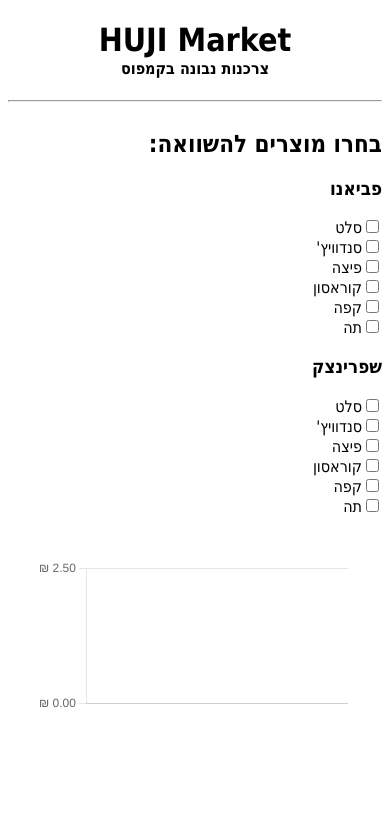
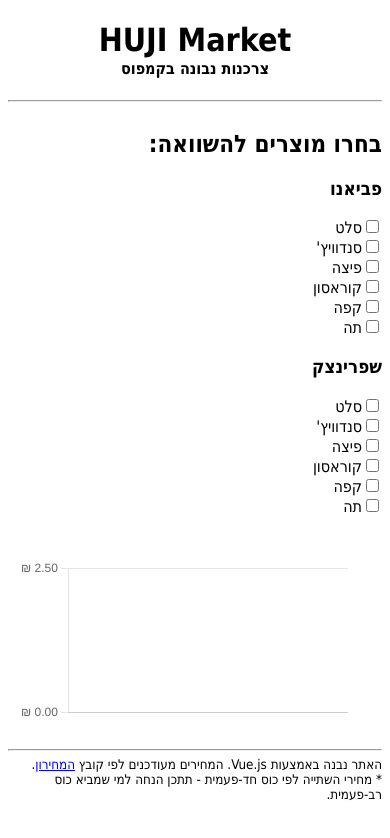
Before and after one commit to papadokolos/huji-market, a Vue app: page / in a window 390 px wide. Shown: the top 838 px of the page. Built offline with nearby package versions, Linux system fonts and the light colour scheme.

Commit message:
Improve mobile view, Line graph tooltip and footer

```diff
--- a/src/App.vue
+++ b/src/App.vue
@@ -168,7 +168,8 @@
     }
 ]
 
-// const fileURL = "https://docs.google.com/spreadsheets/d/e/2PACX-1vSZTY6XCi09QLEyikc8n4wWaunF-jj8eGCDkR-s7Bc8tm9ZzswI-vKV0CfUPJnbRzhUtxc_EJu1d89W/pub?output=csv"
+const fileURL = "https://docs.google.com/spreadsheets/d/e/2PACX-1vSZTY6XCi09QLEyikc8n4wWaunF-jj8eGCDkR-s7Bc8tm9ZzswI-vKV0CfUPJnbRzhUtxc_EJu1d89W/pub?output=csv"
+const fileURLHumanFriendly = fileURL.slice(0, -11)
 // Papa.parse(fileURL, {
 //     download: true,
 //     header: true,
@@ -212,9 +213,28 @@
       </div>
     </div>
   </main>
+
+  <footer>
+    <hr/>
+    <div>
+      האתר נבנה באמצעות Vue.js.
+      המחירים מעודכנים לפי קובץ
+      <a :href="fileURLHumanFriendly">המחירון</a>.
+      <br/>
+      * מחירי השתייה לפי כוס חד-פעמית - תתכן הנחה למי שמביא כוס רב-פעמית.
+    </div>
+  </footer>
 </template>
 
 <style scoped>
+
+footer {
+  margin-top: auto;
+  display: box;
+  direction: rtl;
+  font-size: smaller;
+  font-family: Tahoma, Verdana, Arial, Helvetica, sans-serif;
+}
 .title {
   direction: rtl;
   font-family: Tahoma, Verdana, Arial, Helvetica, sans-serif;
@@ -231,6 +251,7 @@
 
 .price-compare-container{
   display: flex;
+  flex-direction: column;
   /* flex-wrap: wrap; */
   justify-content: center;
   direction: rtl;
@@ -246,19 +267,17 @@
   position: relative;
   margin-left: 1vh;
   margin-right: 4vh;
-  height: 80vh;
-  width: 80vw;
 }
 
 .line-chart-container {
   position: relative;
   margin-left: 1vh;
   margin-right: 3vh;
-  height: 60vh;
-  width: 50vw;
+  /* height: 60vh;
+  width: 50vw; */
 }
 
-@media (max-width: 1024px) or (max-height: 400px) {
+/* @media (max-width: 1024px) or (max-height: 400px) {
   .price-compare-container {
     flex-direction: column;
   }
@@ -272,5 +291,5 @@
     height: 30vh;
     width: 80vw;
   }
-}
+} */
 </style>
--- a/src/components/LineChart.vue
+++ b/src/components/LineChart.vue
@@ -40,6 +40,10 @@
             legend: {
                 rtl: true,
                 textDirection: 'rtl'
+            },
+            tooltip: {
+                rtl: false,
+                textDirection: 'ltr'
             }
         },
         scales: {
@@ -48,13 +52,12 @@
                 type: 'time',
                 time: {
                     // unit: 'month',
-                    // tooltipFormat: 'DD T'
+                    tooltipFormat: 'dd LLL yyyy'
                 },
                 ticks:{
                     // source: 'data',
                     autoSkip: true,
                     maxTicksLimit: 5
-                    // minRotation: 30
                 },
             },
             y: {
```
